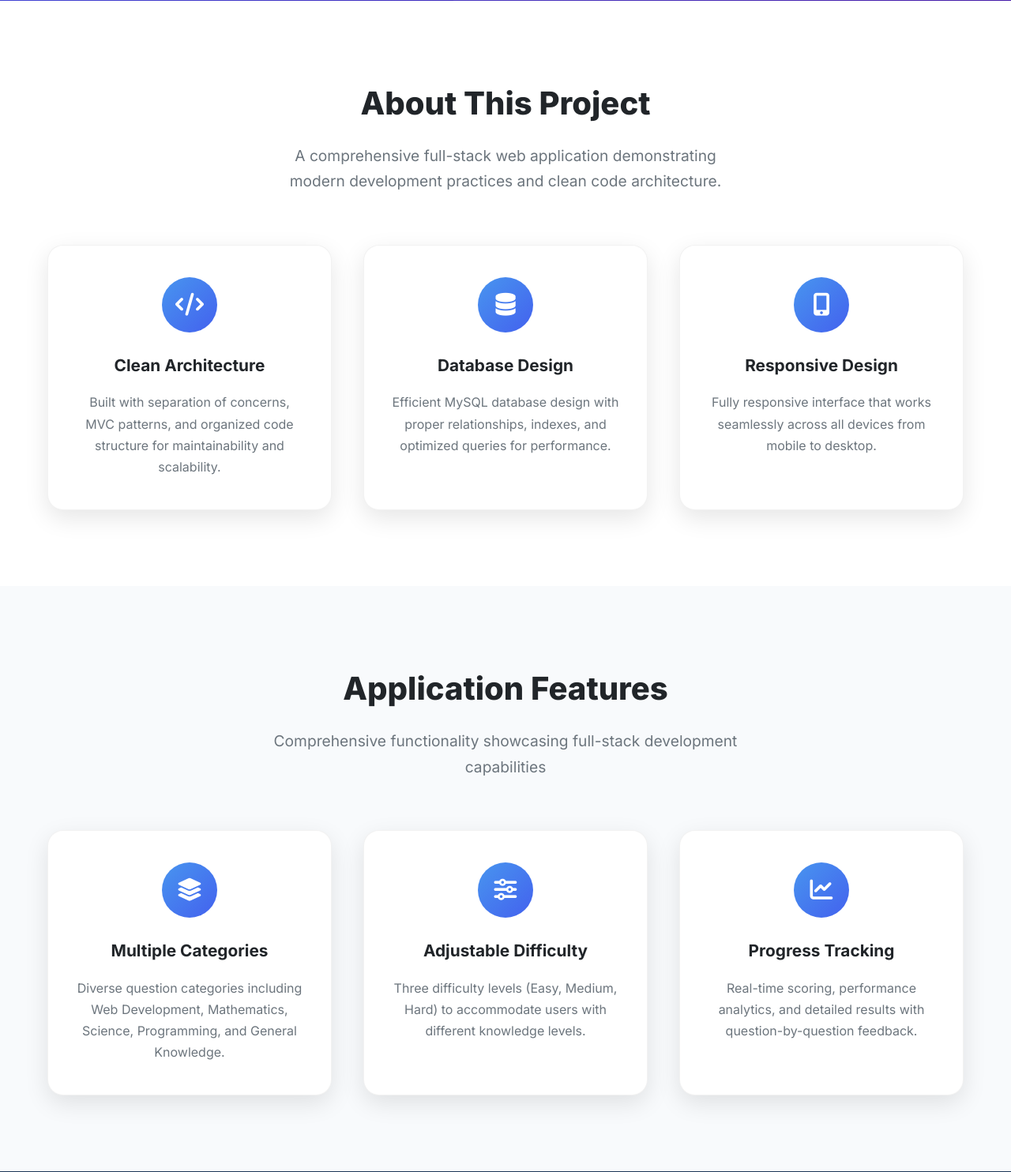
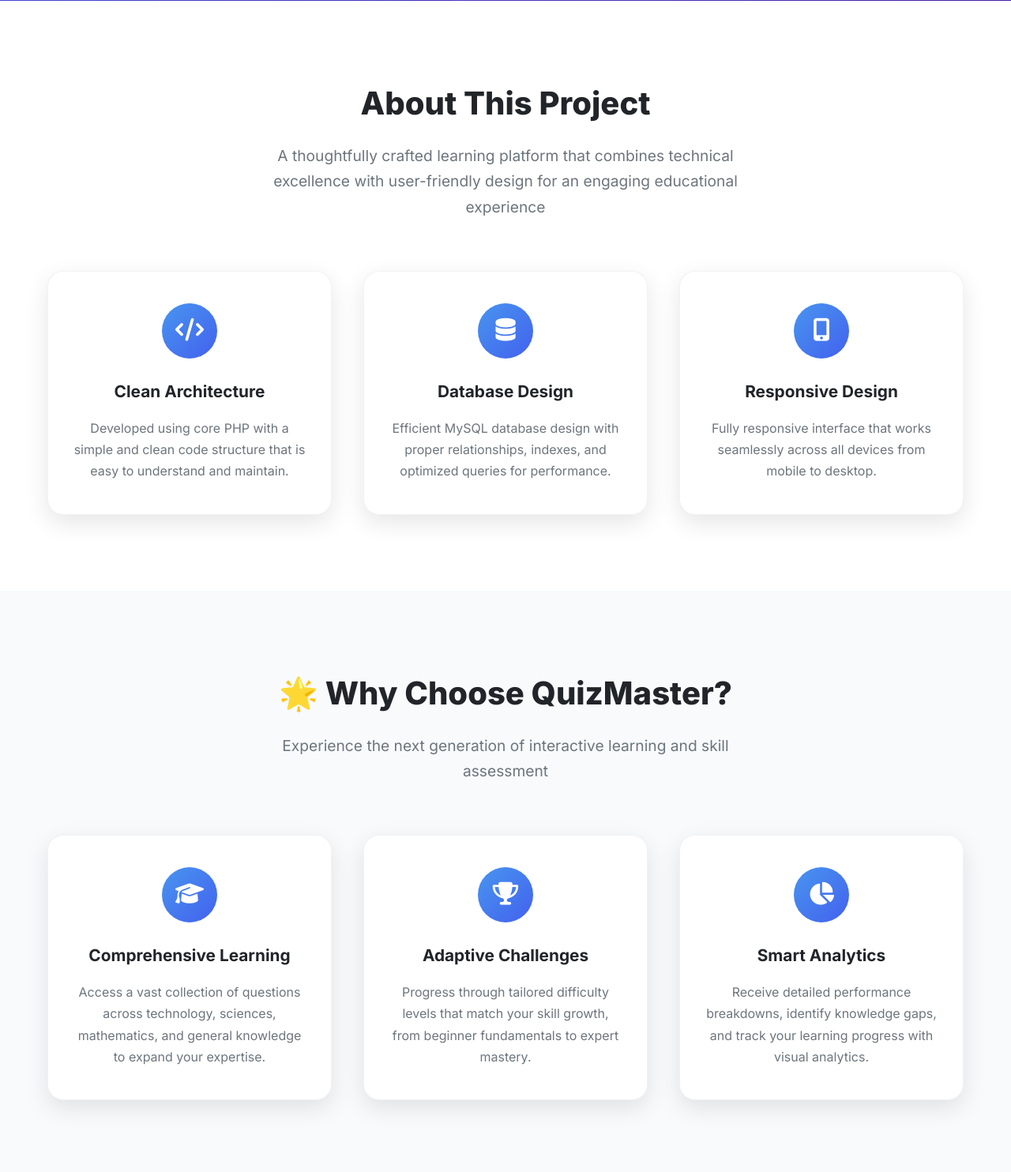
Before and after one commit to NambiNandhini/Quiz-app, a PHP site: page / in a window 1280 px wide. Shown: the part 733-2217 px from the top of the page at 79% size. Run offline with PHP 8.4, Linux system fonts and the light colour scheme; data comes from the database, SQL or seed files in the repository.

Commit message:
quiz chnages

```diff
--- a/index.php
+++ b/index.php
@@ -124,7 +124,7 @@
     <div class="container">
       <div class="section-header fade-in-up">
         <h2>About This Project</h2>
-        <p class="muted">A comprehensive full-stack web application demonstrating modern development practices and clean code architecture.</p>
+        <p class="muted">A thoughtfully crafted learning platform that combines technical excellence with user-friendly design for an engaging educational experience</p>
       </div>
 
       <div class="features-grid">
@@ -133,7 +133,8 @@
             <i class="fas fa-code"></i>
           </div>
           <h3>Clean Architecture</h3>
-          <p>Built with separation of concerns, MVC patterns, and organized code structure for maintainability and scalability.</p>
+          <p>Developed using core PHP with a simple and clean code structure that is easy to understand and maintain.</p>
+
         </div>
 
         <div class="feature-card fade-in-up delay-1">
@@ -159,38 +160,37 @@
   <section id="features" class="section">
     <div class="container">
       <div class="section-header fade-in-up">
-        <h2>Application Features</h2>
-        <p class="muted">Comprehensive functionality showcasing full-stack development capabilities</p>
+        <h2>🌟 Why Choose QuizMaster?</h2>
+        <p class="muted">Experience the next generation of interactive learning and skill assessment</p>
       </div>
 
       <div class="features-grid">
         <div class="feature-card fade-in-up">
           <div class="feature-icon">
-            <i class="fas fa-layer-group"></i>
+            <i class="fas fa-graduation-cap"></i>
           </div>
-          <h3>Multiple Categories</h3>
-          <p>Diverse question categories including Web Development, Mathematics, Science, Programming, and General Knowledge.</p>
+          <h3>Comprehensive Learning</h3>
+          <p>Access a vast collection of questions across technology, sciences, mathematics, and general knowledge to expand your expertise.</p>
         </div>
 
         <div class="feature-card fade-in-up delay-1">
           <div class="feature-icon">
-            <i class="fas fa-sliders-h"></i>
+            <i class="fas fa-trophy"></i>
           </div>
-          <h3>Adjustable Difficulty</h3>
-          <p>Three difficulty levels (Easy, Medium, Hard) to accommodate users with different knowledge levels.</p>
+          <h3>Adaptive Challenges</h3>
+          <p>Progress through tailored difficulty levels that match your skill growth, from beginner fundamentals to expert mastery.</p>
         </div>
 
         <div class="feature-card fade-in-up delay-2">
           <div class="feature-icon">
-            <i class="fas fa-chart-line"></i>
+            <i class="fas fa-chart-pie"></i>
           </div>
-          <h3>Progress Tracking</h3>
-          <p>Real-time scoring, performance analytics, and detailed results with question-by-question feedback.</p>
+          <h3>Smart Analytics</h3>
+          <p>Receive detailed performance breakdowns, identify knowledge gaps, and track your learning progress with visual analytics.</p>
         </div>
       </div>
     </div>
   </section>
-
   <!-- Technology Stack -->
   <section id="tech" class="section section-dark">
     <div class="container">
```
